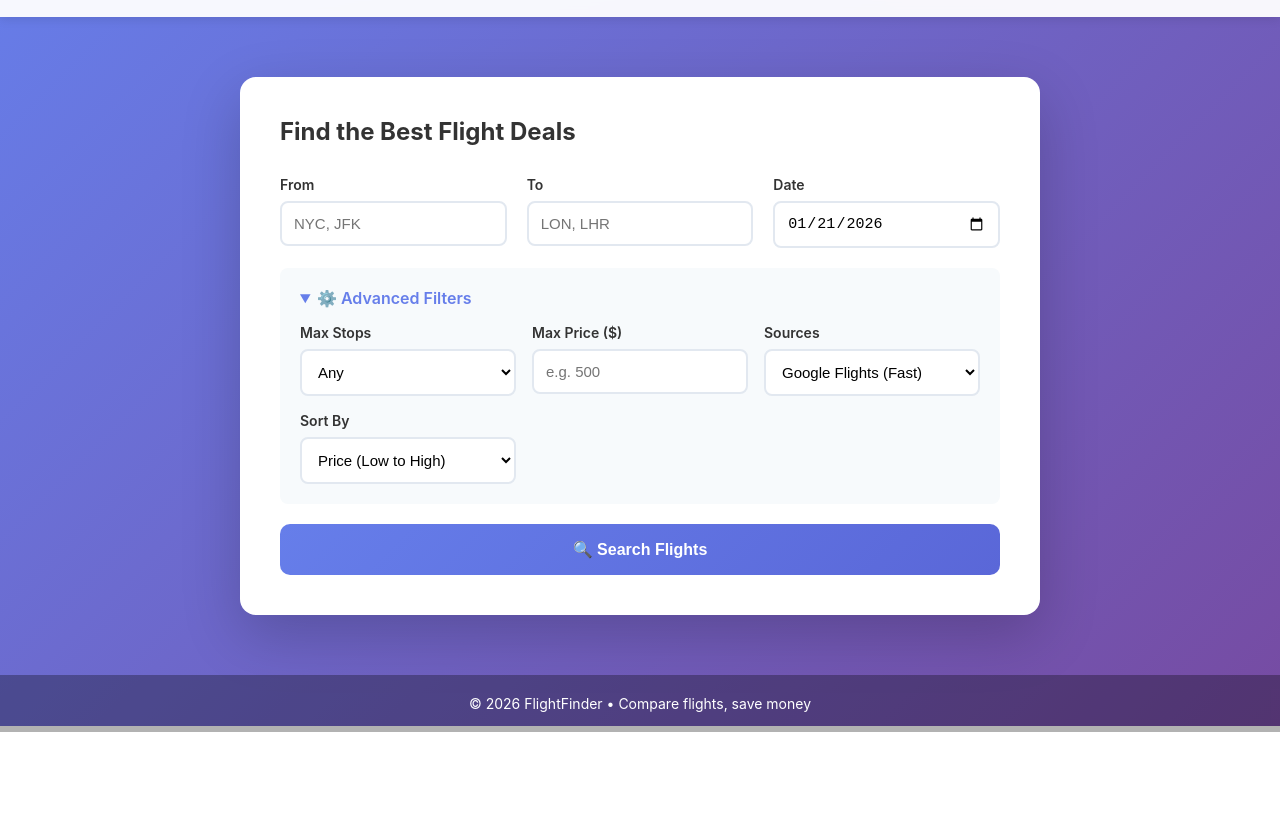
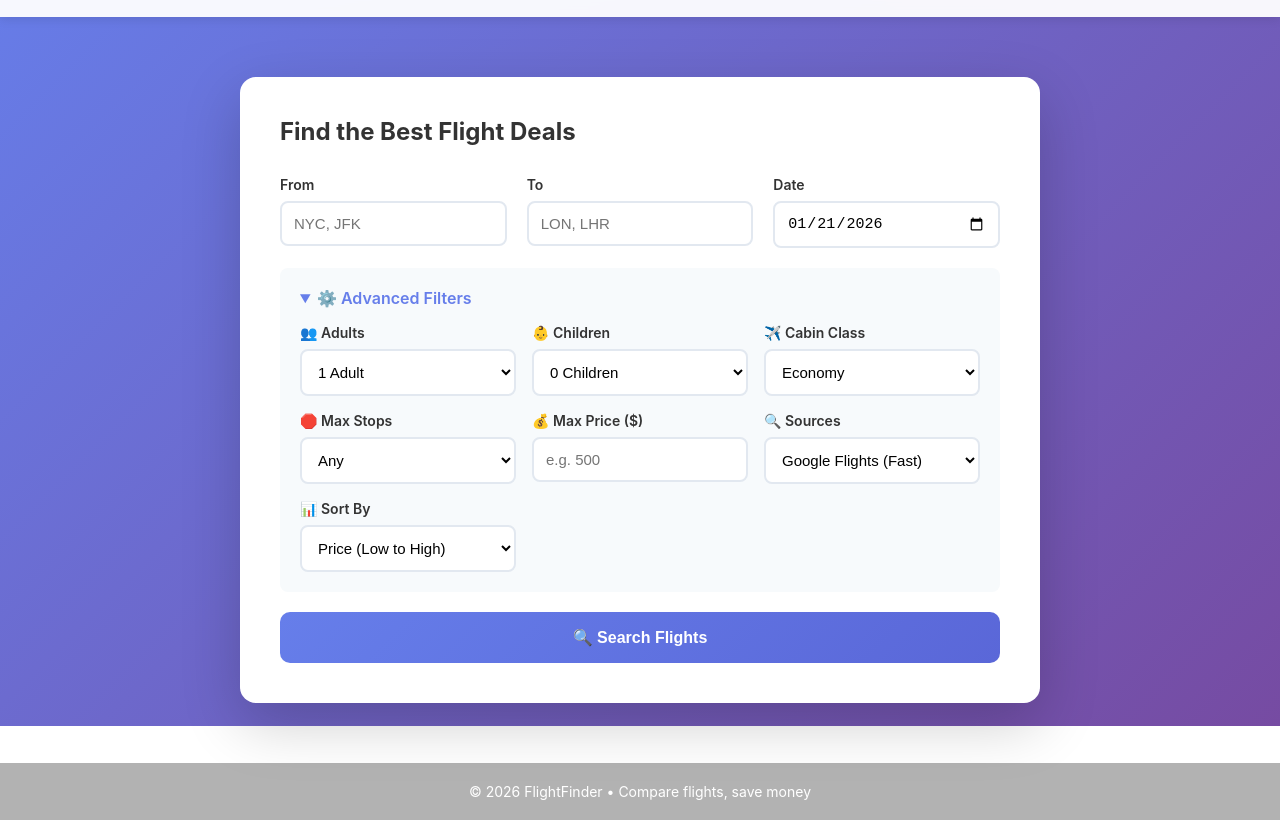
Before and after one commit to pako999/googleflight_scraper, a website: page public/index.html in a window 1280 px wide. Both pictures are taken after a click on the heading "⚙️ Advanced Filters". Shown: the part 74-894 px from the top of the page. Before the commit the page ends 806 px from the top, so only its background shows below. Drawn offline with Linux system fonts and the light colour scheme.

Commit message:
feat: Add passenger count and cabin class options
- Added Adults selector (1-6 passengers)
- Added Children selector (0-4 passengers)
- Added Cabin Class selector (Economy, Premium, Business, First)
- Display passenger info in results summary
- Added emoji icons for better UX
- All fields included in advanced filters

```diff
--- a/public/index.html
+++ b/public/index.html
@@ -42,7 +42,37 @@
                         <summary class="filters-toggle">⚙️ Advanced Filters</summary>
                         <div class="filters-grid">
                             <div class="form-group">
-                                <label>Max Stops</label>
+                                <label>👥 Adults</label>
+                                <select id="adults">
+                                    <option value="1" selected>1 Adult</option>
+                                    <option value="2">2 Adults</option>
+                                    <option value="3">3 Adults</option>
+                                    <option value="4">4 Adults</option>
+                                    <option value="5">5 Adults</option>
+                                    <option value="6">6 Adults</option>
+                                </select>
+                            </div>
+                            <div class="form-group">
+                                <label>👶 Children</label>
+                                <select id="children">
+                                    <option value="0" selected>0 Children</option>
+                                    <option value="1">1 Child</option>
+                                    <option value="2">2 Children</option>
+                                    <option value="3">3 Children</option>
+                                    <option value="4">4 Children</option>
+                                </select>
+                            </div>
+                            <div class="form-group">
+                                <label>✈️ Cabin Class</label>
+                                <select id="cabinClass">
+                                    <option value="economy" selected>Economy</option>
+                                    <option value="premium">Premium Economy</option>
+                                    <option value="business">Business</option>
+                                    <option value="first">First Class</option>
+                                </select>
+                            </div>
+                            <div class="form-group">
+                                <label>🛑 Max Stops</label>
                                 <select id="maxStops">
                                     <option value="">Any</option>
                                     <option value="0">Non-stop only</option>
@@ -51,11 +81,11 @@
                                 </select>
                             </div>
                             <div class="form-group">
-                                <label>Max Price ($)</label>
+                                <label>💰 Max Price ($)</label>
                                 <input type="number" id="maxPrice" placeholder="e.g. 500">
                             </div>
                             <div class="form-group">
-                                <label>Sources</label>
+                                <label>🔍 Sources</label>
                                 <select id="sources">
                                     <option value="google">Google Flights (Fast)</option>
                                     <option value="google,kayak">Google + Kayak</option>
@@ -64,7 +94,7 @@
                                 </select>
                             </div>
                             <div class="form-group">
-                                <label>Sort By</label>
+                                <label>📊 Sort By</label>
                                 <select id="sortBy">
                                     <option value="price">Price (Low to High)</option>
                                     <option value="duration">Duration (Shortest)</option>
--- a/public/js/app.js
+++ b/public/js/app.js
@@ -12,6 +12,11 @@ document.getElementById('searchForm').addEventListener('submit', async (e) => {
     const origin = document.getElementById('origin').value.trim();
     const destination = document.getElementById('destination').value.trim();
     const date = document.getElementById('date').value;
+
+    // Get passenger info
+    const adults = document.getElementById('adults').value;
+    const children = document.getElementById('children').value;
+    const cabinClass = document.getElementById('cabinClass').value;
 
     // Get filter values
     const maxStops = document.getElementById('maxStops').value;
@@ -64,12 +69,21 @@ function displayResults(data, origin, destination) {
     document.getElementById('loading').style.display = 'none';
     document.getElementById('results').style.display = 'block';
 
-    // Title
+    // Get passenger info for display
+    const adults = document.getElementById('adults').value;
+    const children = document.getElementById('children').value;
+    const cabinClass = document.getElementById('cabinClass').value;
+    const cabinClassText = cabinClass.charAt(0).toUpperCase() + cabinClass.slice(1);
+
+    // Title with passenger info
+    const totalPax = parseInt(adults) + parseInt(children);
+    const paxText = `${adults} Adult${adults > 1 ? 's' : ''}${children > 0 ? `, ${children} Child${children > 1 ? 'ren' : ''}` : ''}`;
     document.getElementById('resultsTitle').textContent = `${origin} → ${destination}`;
 
     // Summary
     const summary = data.summary || {};
     document.getElementById('resultsSummary').innerHTML = `
+        <p><strong>${paxText}</strong> • ${cabinClassText}</p>
         <p><strong>${summary.totalFlights || 0} flights found</strong> •
         Checked ${summary.sourcesSuccessful || 1} source(s)</p>
         ${summary.cheapestPrice ? `<p>Best price: <strong>$${summary.cheapestPrice}</strong></p>` : ''}
```
